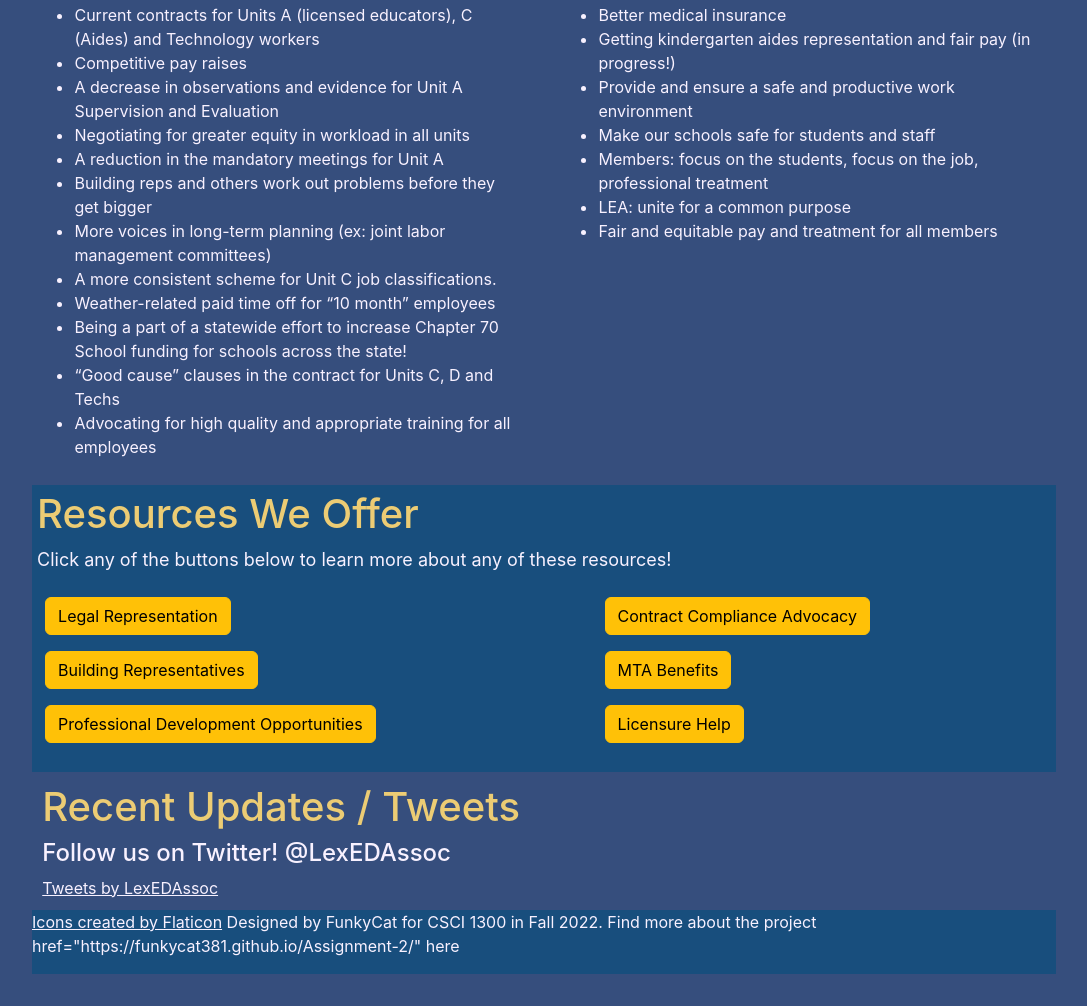
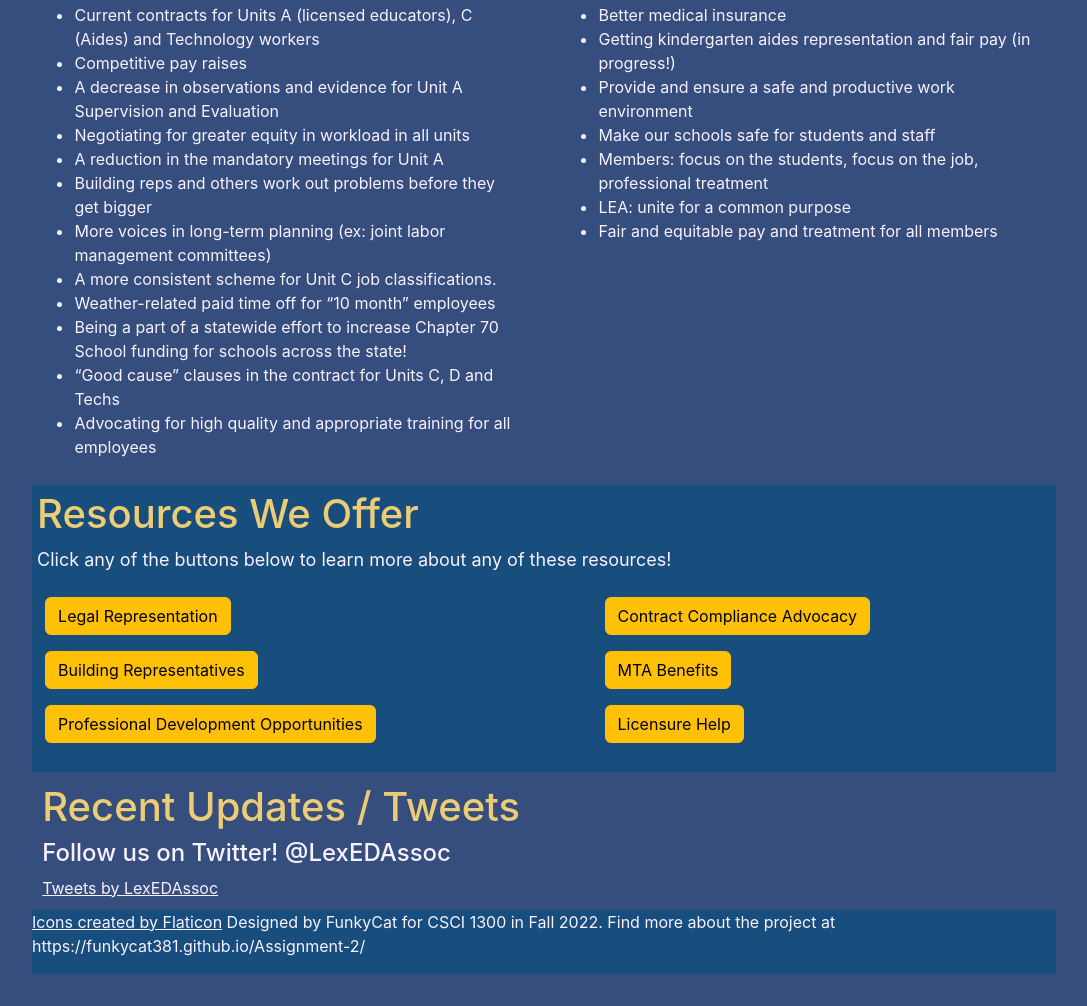
Before and after one commit to funkycat381/Lexington-Union-Website, a plain HTML site: page index.html in a window 1280 px wide. Shown: the part 2167-3173 px from the top of the page, without its empty margins (96-1183 px from the left). Drawn offline with Linux system fonts and the light colour scheme.

Commit message:
Update index.html

```diff
--- a/index.html
+++ b/index.html
@@ -208,7 +208,7 @@
 		<a href="https://www.flaticon.com/free-icons/sport-team" title="sport team icons">Icons created by
 			Flaticon</a>
 
-		Designed by FunkyCat for CSCI 1300 in Fall 2022. Find more about the project <a>href="https://funkycat381.github.io/Assignment-2/" here</a>
+		Designed by FunkyCat for CSCI 1300 in Fall 2022. Find more about the project at https://funkycat381.github.io/Assignment-2/
 	</div>
 		</html>
 	</div>
```
